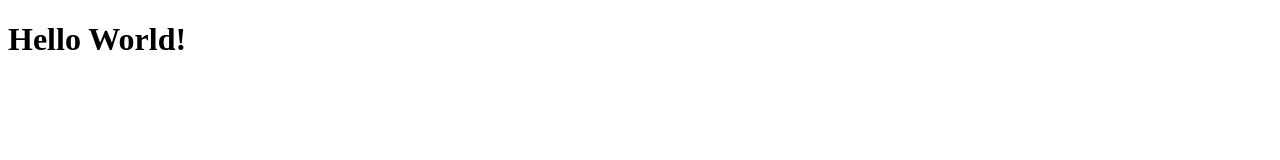
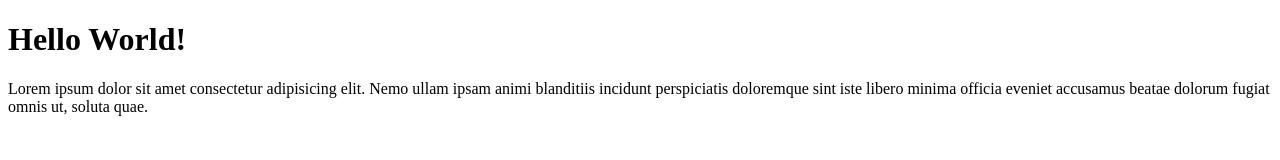
Before and after one commit to gracekaroma/grace-git-test, a plain HTML site: page index.html in a window 1280 px wide. Drawn offline with Linux system fonts and the light colour scheme.

Commit message:
Menambahkan paragraph

```diff
--- a/index.html
+++ b/index.html
@@ -8,5 +8,6 @@
 </head>
 <body>
     <h1>Hello World!</h1>
+    <p>Lorem ipsum dolor sit amet consectetur adipisicing elit. Nemo ullam ipsam animi blanditiis incidunt perspiciatis doloremque sint iste libero minima officia eveniet accusamus beatae dolorum fugiat omnis ut, soluta quae.</p>
 </body>
 </html>
```
